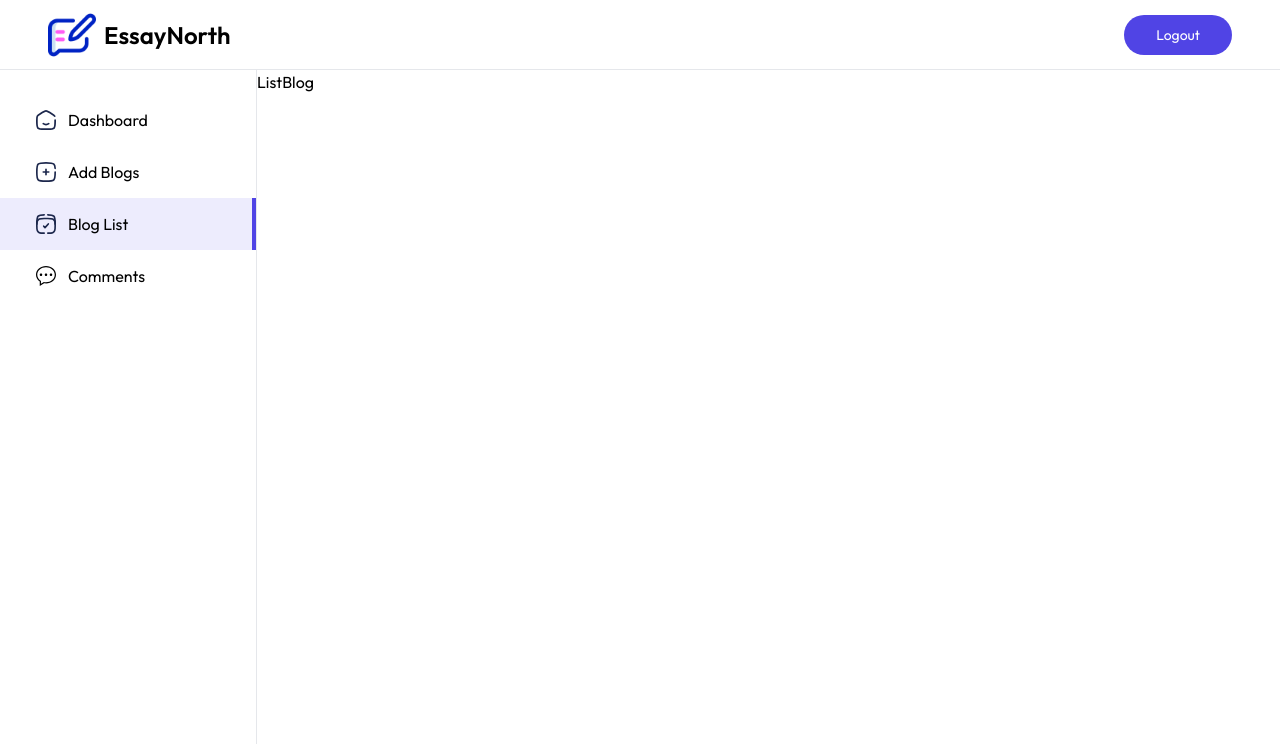
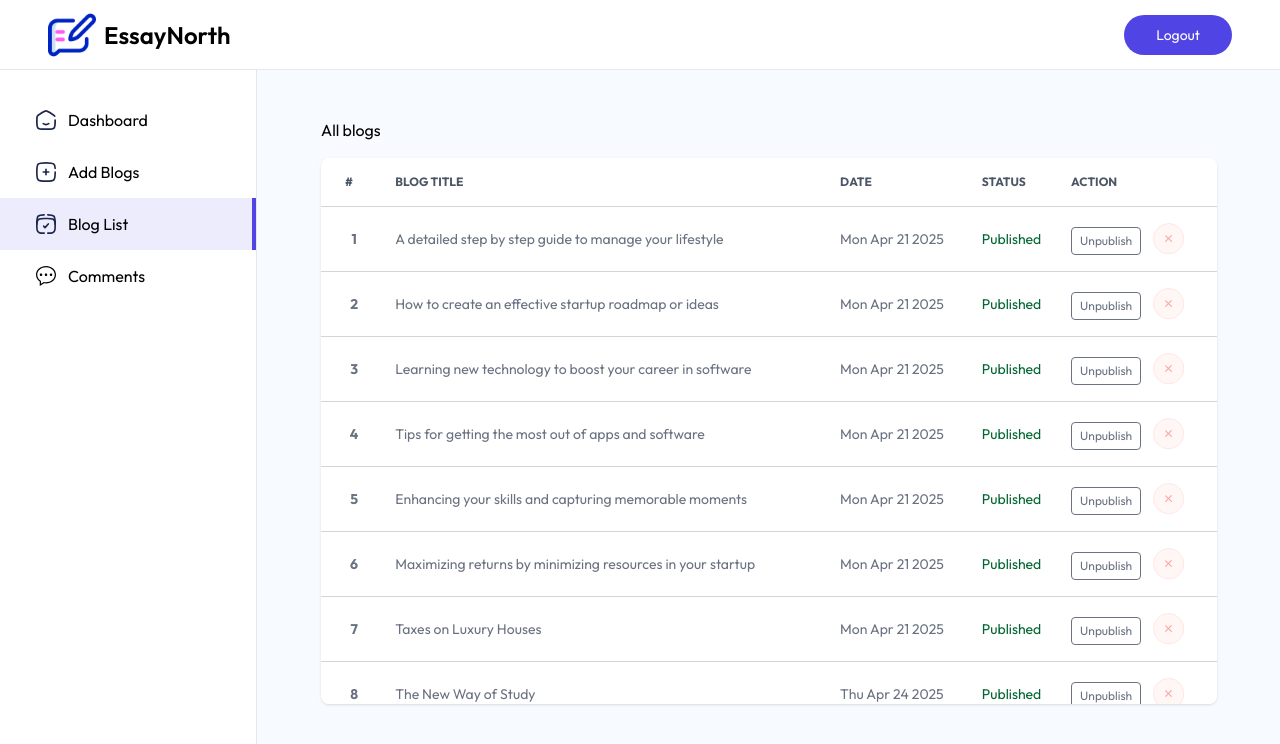
Before and after one commit to Limon00001/eassy-north-a-blog-platform, a React (Vite) app in the folder client/: page /admin/listblog in a window 1280 px wide. Shown: the top 744 px of the page. Built offline with nearby package versions, Linux system fonts and the light colour scheme.

Commit message:
feat(admin-list-blog): implement blog listing with data fetching and table display

```diff
--- a/client/src/pages/admin/ListBlog.jsx
+++ b/client/src/pages/admin/ListBlog.jsx
@@ -5,8 +5,67 @@
  * @copyright 2025 monayem_hossain_limon
  */
 
+// External Imports
+import { useEffect, useState } from 'react';
+
+// Internal Imports
+import { blog_data } from '../../assets/assets';
+import BlogTableItem from '../../components/admin/BlogTableItem';
+
+// Component
 const ListBlog = () => {
-  return <div>ListBlog</div>;
+  const [blogs, setBlogs] = useState([]);
+
+  const fetchBlogs = async () => {
+    setBlogs(blog_data);
+  };
+
+  useEffect(() => {
+    fetchBlogs();
+  }, []);
+
+  return (
+    <div className="flex-1 pt-5 px-5 md:pt-12 md:pl-16 bg-blue-50/50">
+      <h1 className="">All blogs</h1>
+
+      {/* Blog Table */}
+      <div className="relative h-4/5 mt-4 max-w-4xl overflow-x-auto shadow rounded-lg scrollbar-hide bg-white">
+        <table className="w-full text-sm text-gray-500">
+          <thead className="text-xs text-gray-600 uppercase text-left">
+            <tr>
+              <th scope="col" className="px-2 py-4 xl:px-6">
+                #
+              </th>
+              <th scope="col" className="px-2 py-4">
+                Blog Title
+              </th>
+              <th scope="col" className="px-2 py-4 max-sm:hidden">
+                Date
+              </th>
+              <th scope="col" className="px-2 py-4 max-sm:hidden">
+                Status
+              </th>
+              <th scope="col" className="px-2 py-4">
+                Action
+              </th>
+            </tr>
+          </thead>
+
+          {/* Blog Table Body with data */}
+          <tbody>
+            {blogs.map((blog, index) => (
+              <BlogTableItem
+                key={blog._id}
+                blog={blog}
+                fetchBlogs={fetchBlogs}
+                index={index + 1}
+              />
+            ))}
+          </tbody>
+        </table>
+      </div>
+    </div>
+  );
 };
 
 // Export
```
